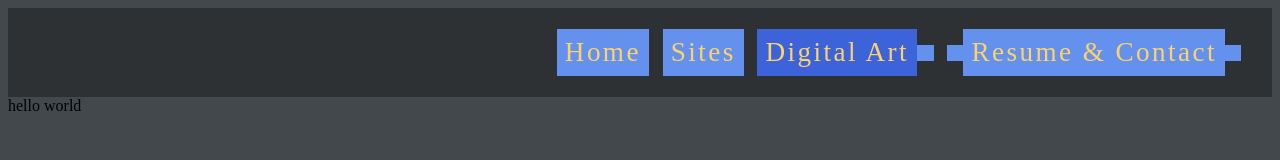
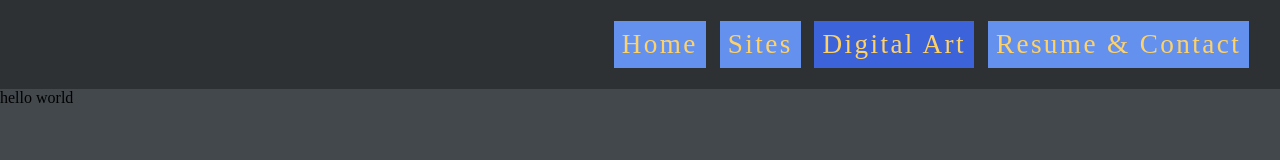
Before and after one commit to Schwaannn/First-Website, a plain HTML site: page art.html in a window 1280 px wide. Drawn offline with Linux system fonts and the light colour scheme; a web font is replaced by a local one.

Commit message:
made the navbar less wonky when clicking on other pages

```diff
--- a/art.html
+++ b/art.html
@@ -11,8 +11,8 @@
       <ul id="nav">
         <li><a href="index.html">Home</a></li>
         <li><a href="sites.html">Sites</a></li>
-        <li><a href="art.html" class="current">Digital Art<a></li>
-        <li><a href="contact.html">Resume & Contact<a></li>
+        <li><a href="art.html" class="current">Digital Art</a></li>
+        <li><a href="contact.html">Resume & Contact</a></li>
       </ul>
     </header>
 
--- a/styles.css
+++ b/styles.css
@@ -6,6 +6,11 @@
 
 html {
   background-color: #43484c;
+}
+
+body {
+  margin: 0;
+  padding: 0;
 }
 
 ul {
```
Also changed, not shown: contact.html (+2 -2 lines), sites.html (+2 -2 lines).
